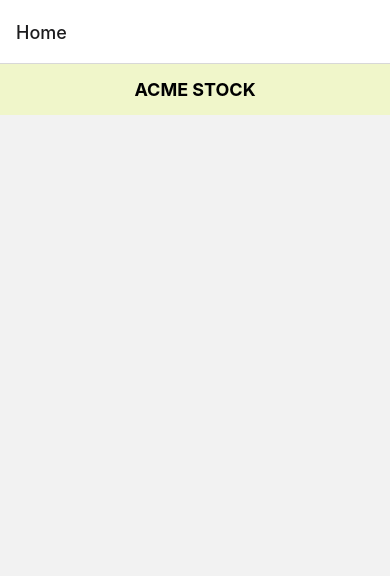
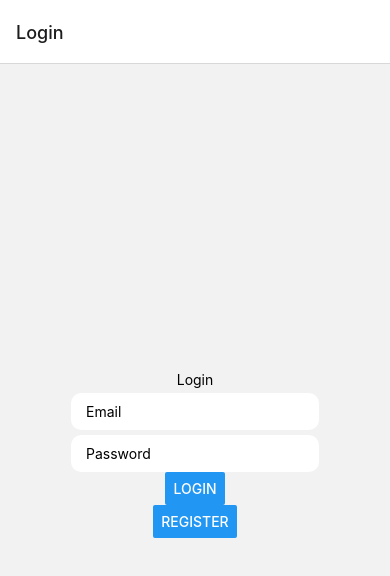
Before and after one commit to maxencelanda/stock-app-bts, a React Native app: screen / in a window 390 px wide. Shown: the top 576 px of the page. Built offline with nearby package versions, Linux system fonts and the light colour scheme; no server answers.

Commit message:
logged in as wip

```diff
--- a/App.js
+++ b/App.js
@@ -17,7 +17,7 @@ export default function App() {
 
   useEffect(() => {
     onAuthStateChanged(firebase_auth, (user) => {
-      console.log("user", user);
+      console.log("user", user.email);
       setUser(user);
     });
   }, []);
@@ -26,9 +26,11 @@ export default function App() {
     <NavigationContainer>
       <Stack.Navigator initialRouteName="Login">
         {user ?
-          <Stack.Screen name="Login" component={Login} />
+        (
+          <Stack.Screen name="Home" user={user} component={Home} />
+        )
         :
-          <Stack.Screen name="Home" component={Home} />
+        <Stack.Screen name="Login" component={Login} />
         }
       </Stack.Navigator>
     </NavigationContainer>
--- a/screens/Home.js
+++ b/screens/Home.js
@@ -2,11 +2,14 @@ import { StyleSheet, Text, TextInput, View } from 'react-native';
 import { auth } from '../firebase';
 import { platCollection } from '../firestore';
 
-export default function Home() {
+export default function Home({ user }) {
+
+  console.log(user)
 
   return (
     <View>
       <Text style={styles.title}>ACME STOCK</Text>
+      <Text>Logged in as {user}</Text>
       <Text>{platCollection}</Text>
     </View>
   );
```
